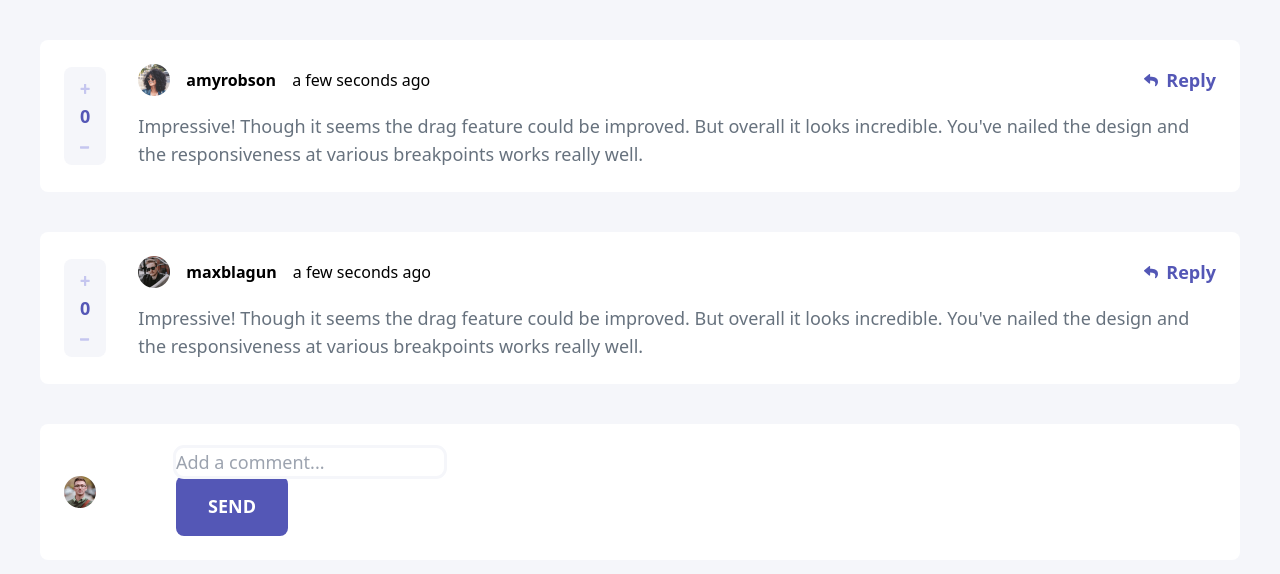
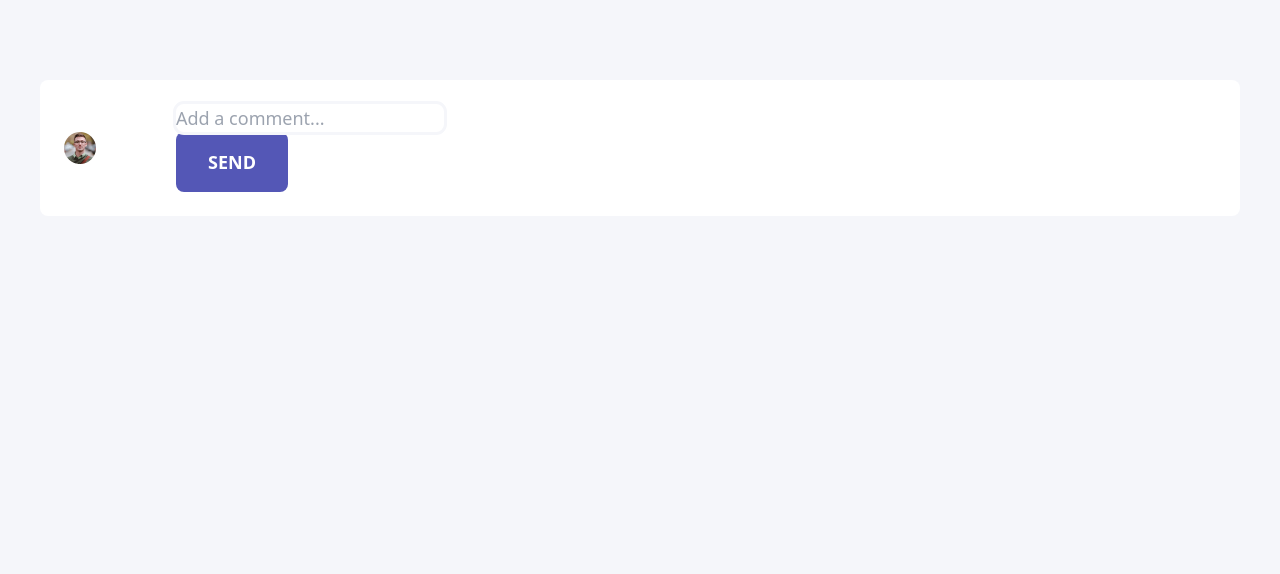
Before and after one commit to lavollmer/interactive-comments-app, a React (Vite) app: page / in a window 1280 px wide. Shown: the top 574 px of the page. Built offline with nearby package versions, Linux system fonts and the light colour scheme.

Commit message:
debugging add comment

```diff
--- a/src/App.jsx
+++ b/src/App.jsx
@@ -23,33 +23,22 @@ function App() {
   const handleAddComment = (commentText) => {
     setComments([...comments, { text: commentText, createdAt: new Date(), username: "juliusomo" }]);
   };
-
   return (
     <>
       <div className="background bg-very-light-gray">
         <div className="p-10">
-          <div>
+          {comments.map((comment, index) => (
             <CommentCard
+              key={index}
               AvatarImage={Avatar}
               AvatarDesc="User Avatar"
-              name="amyrobson"
-              comment="Impressive! Though it seems the drag feature could be improved. But overall it looks incredible. You've nailed the design and the responsiveness at various breakpoints works really well."
-              created_at={commentCreatedAt}
+              name={comment.username}
+              comment={comment.text}
+              created_at={comment.createdAt}
               replies={replies}
               setReplies={setReplies}
             />
-          </div>
-          <div className="pt-10">
-            <CommentCard
-              AvatarImage={AvatarMax}
-              AvatarDesc="User Avatar"
-              name="maxblagun"
-              comment="Impressive! Though it seems the drag feature could be improved. But overall it looks incredible. You've nailed the design and the responsiveness at various breakpoints works really well."
-              created_at={commentCreatedAt}
-              replies={replies}
-              setReplies={setReplies}
-            />
-          </div>
+          ))}
           <div className="replies mt-4">
             {replies.map((reply, index) => (
               <ReplyCard
```
